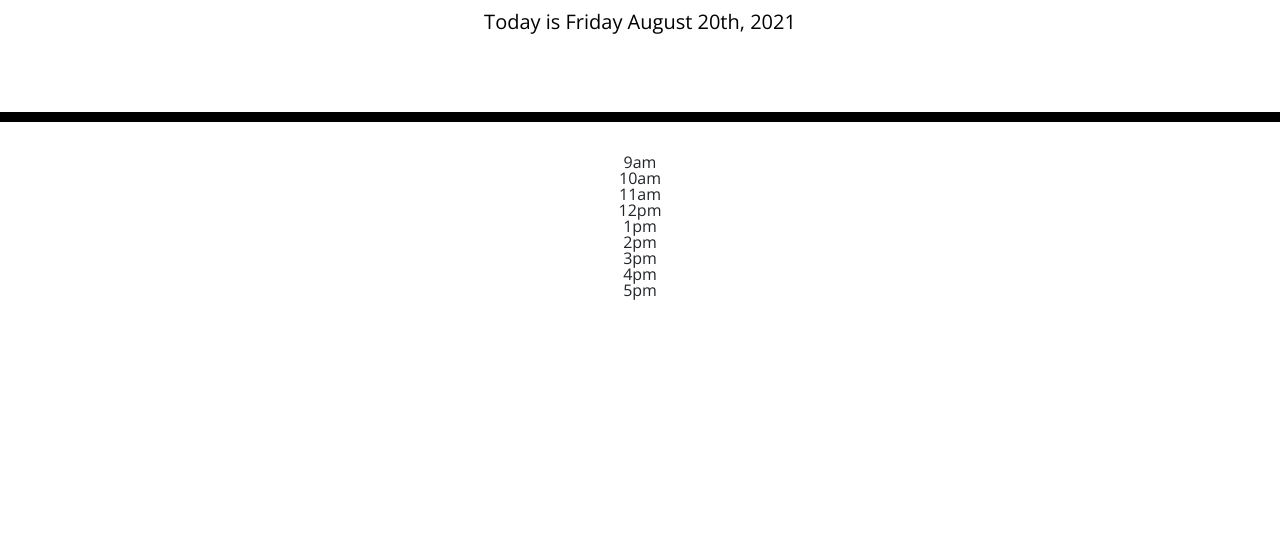
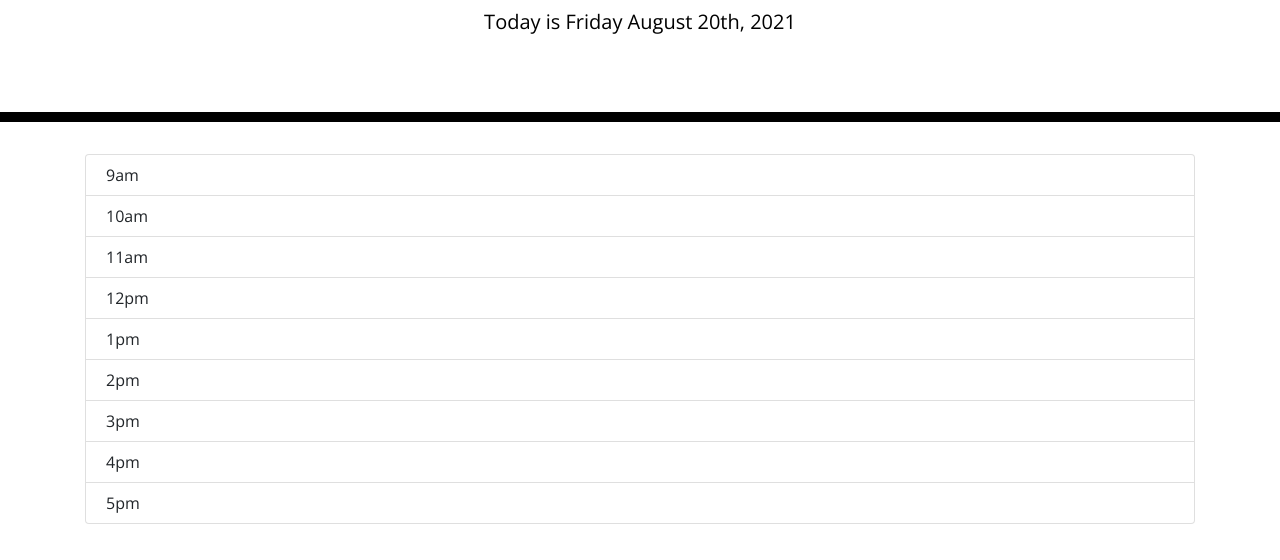
Before and after one commit to anthonypena97/work-scheduler, a plain HTML site: page index.html in a window 1280 px wide. Shown: the part 182-742 px from the top of the page. Drawn offline with nearby package versions, Linux system fonts and the light colour scheme.

Commit message:
page loads block for each hour

```diff
--- a/assets/js/script.js
+++ b/assets/js/script.js
@@ -5,10 +5,9 @@ populateHours = function () {
 
     $.each(hours, function (i) {
 
-        let hourBlock = $('<div>').addClass("time-block").text(hours[i]);
+        let hourBlock = $('<li>').addClass("list-group-item").text(hours[i]);
 
-        $('.container').append(hourBlock);
-
+        $('.list-group').append(hourBlock);
     })
 
 };
--- a/index.html
+++ b/index.html
@@ -21,11 +21,11 @@
   </header>
   <div class="container">
     <!-- Timeblocks go here -->
-  </div>
+    <ul class="list-group"></ul>
 
-  <script src="https://code.jquery.com/jquery-3.4.1.min.js"></script>
-  <script src="https://cdnjs.cloudflare.com/ajax/libs/moment.js/2.24.0/moment.min.js"></script>
-  <script src="assets/js/script.js"></script>
+    <script src="https://code.jquery.com/jquery-3.4.1.min.js"></script>
+    <script src="https://cdnjs.cloudflare.com/ajax/libs/moment.js/2.24.0/moment.min.js"></script>
+    <script src="assets/js/script.js"></script>
 </body>
 
 </html>
```
